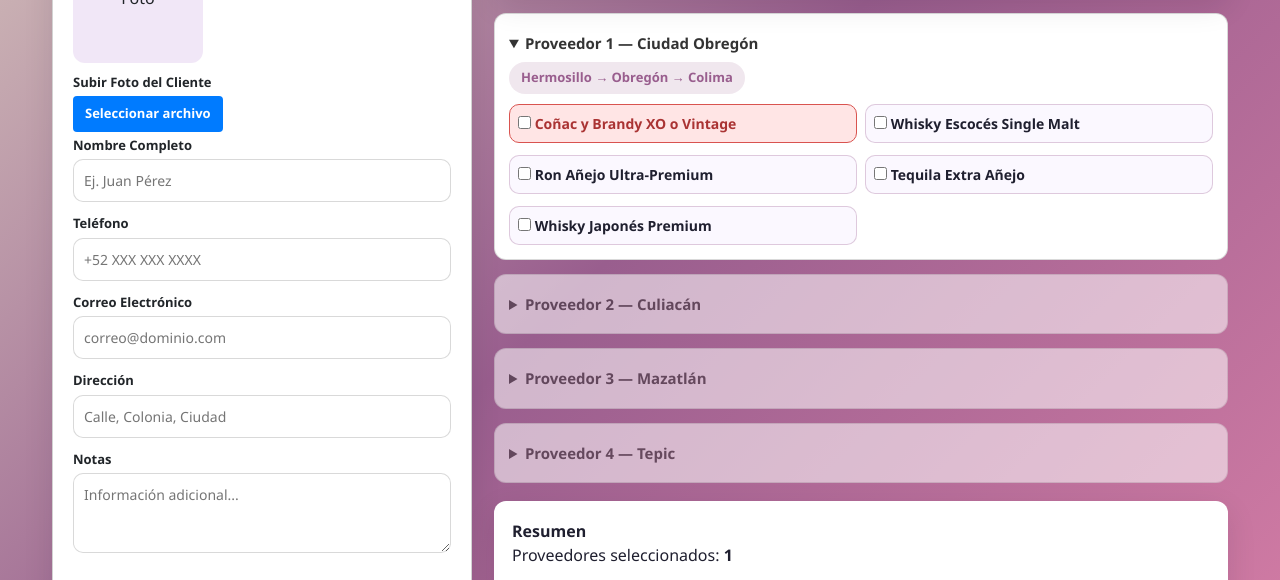
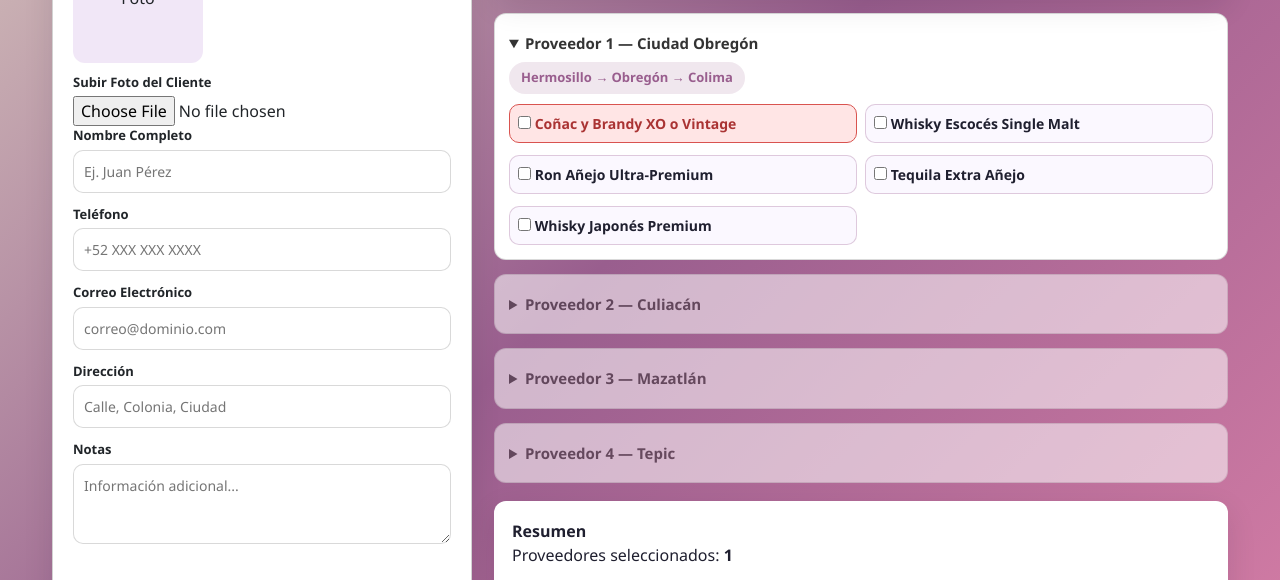
Before and after one commit to AldairOM/NAVIX, a plain HTML site: page menuregistro.html in a window 1280 px wide. Shown: the part 218-798 px from the top of the page. Drawn offline with nearby package versions, Linux system fonts and the light colour scheme.

Commit message:
Remove client photo upload functionality
Removed client photo upload section from the menu.

```diff
--- a/menuregistro.html
+++ b/menuregistro.html
@@ -161,19 +161,6 @@
     @media(max-width:980px){
         .layout{ grid-template-columns:1fr; }
     }
-
-    #clientPhoto {
-      display: none;
-    }
-
-    .custom-file-upload {
-      display: inline-block;
-      padding: 8px 12px;
-      cursor: pointer;
-      background: #007bff;
-      color: white;
-      border-radius: 4px;
-    }
 </style>
 </head>
 
@@ -194,10 +181,6 @@
                 <div id="photoBox" class="profile-preview">Foto</div>
 
                 <label>Subir Foto del Cliente</label>
-
-                <label for="clientPhoto" class="custom-file-upload">
-                  Seleccionar archivo
-                </label>
                 <input id="clientPhoto" type="file" accept="image/*">
 
                 <label>Nombre Completo</label>
```
